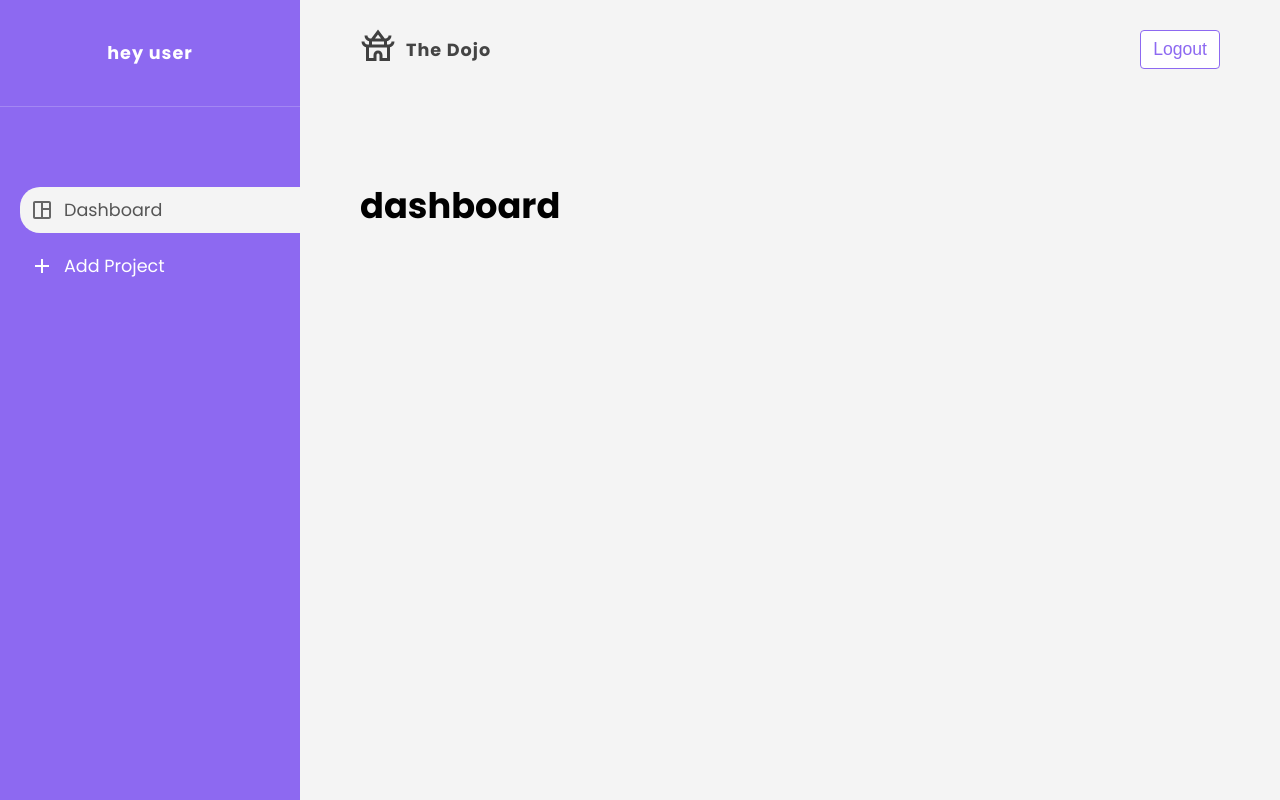
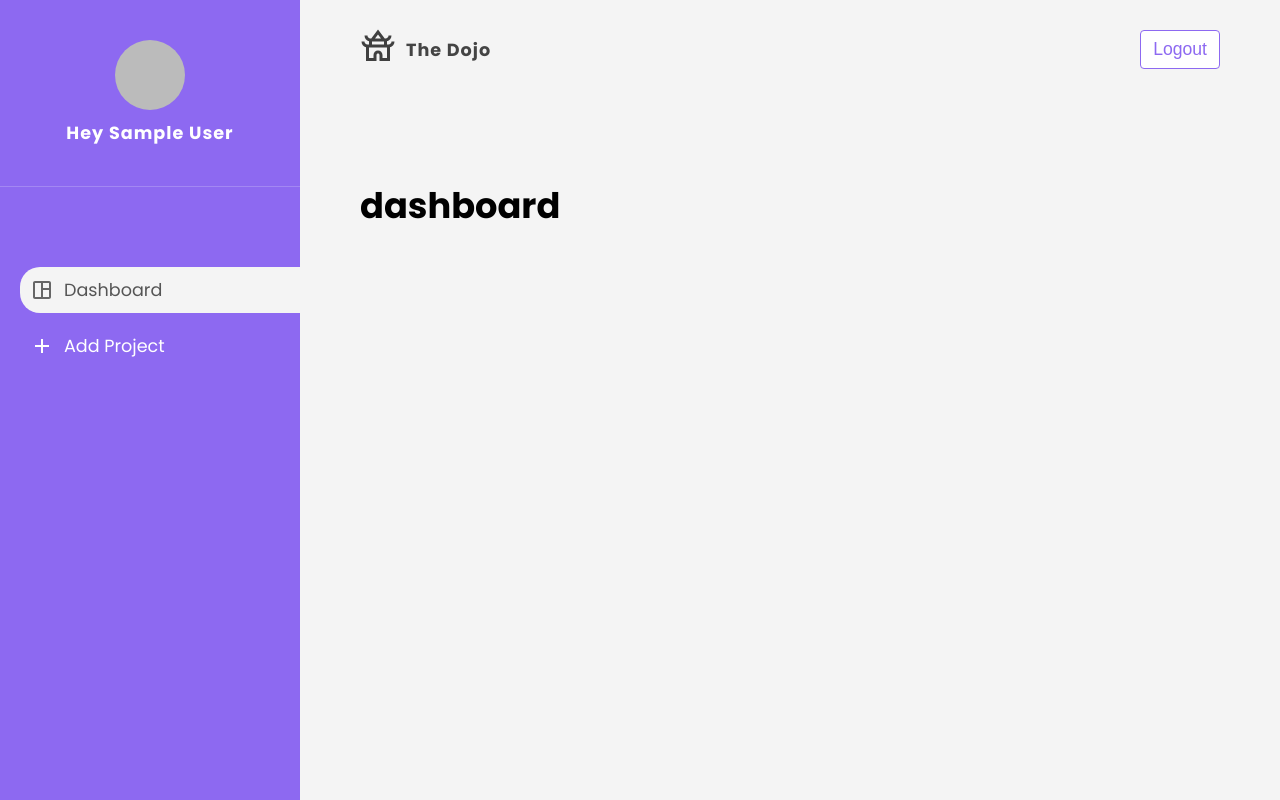
Before and after one commit to jonytalukdar/Project-Management, a React (Create React App) app: page / in a window 1280 px wide. Built offline with nearby package versions, Linux system fonts and the light colour scheme; no server answers; sample sign-in values are in the browser's storage.

Commit message:
added avatar commpoent

```diff
--- a/src/App.js
+++ b/src/App.js
@@ -15,13 +15,14 @@ import { useContext } from 'react';
 import { AuthContext } from './context/AuthContext';
 
 function App() {
-  const { user } = useContext(AuthContext);
+  const { user, authIsReady } = useContext(AuthContext);
 
   return (
     <div className="App">
-      <Sidebar />
+      {user && <Sidebar />}
       <div className="container">
         <Navbar />
+        {authIsReady && (
           <Routes>
             <Route
               path="/"
@@ -48,6 +49,7 @@ function App() {
               element={user ? <Project /> : <Navigate to="/login" />}
             />
           </Routes>
+        )}
       </div>
     </div>
   );
--- /dev/null
+++ b/src/components/Avatar.css
@@ -0,0 +1,9 @@
+.avatar {
+  display: inline-block;
+}
+
+.avatar img {
+  width: 100%;
+  height: 100%;
+  border-radius: 50%;
+}
--- /dev/null
+++ b/src/components/Avatar.js
@@ -0,0 +1,14 @@
+import React from 'react';
+
+//styles
+import './Avatar.css';
+
+const Avatar = ({ src }) => {
+  return (
+    <div className="avatar">
+      <img src={src} alt="user" />
+    </div>
+  );
+};
+
+export default Avatar;
--- a/src/components/Sidebar.css
+++ b/src/components/Sidebar.css
@@ -51,5 +51,4 @@
   margin-bottom: 10px;
   width: 70px;
   height: 70px;
-  border: 3px solid #fff;
 }
--- a/src/components/Sidebar.js
+++ b/src/components/Sidebar.js
@@ -1,4 +1,4 @@
-import React from 'react';
+import React, { useContext } from 'react';
 
 import DashboardIcon from '../assets/dashboard_icon.svg';
 import AddIcon from '../assets/add_icon.svg';
@@ -6,13 +6,18 @@ import { NavLink } from 'react-router-dom';
 
 //styles
 import './Sidebar.css';
+import { AuthContext } from '../context/AuthContext';
+import Avatar from './Avatar';
 
 const Sidebar = () => {
+  const { user } = useContext(AuthContext);
+
   return (
     <div className="sidebar">
       <div className="sidebar-content">
         <div className="user">
-          <p>hey user</p>
+          <Avatar src={user.photoURL} />
+          <p>Hey {user.displayName}</p>
         </div>
         <nav className="links">
           <ul>
```
Lines whose indentation alone changed are shown as unchanged.
